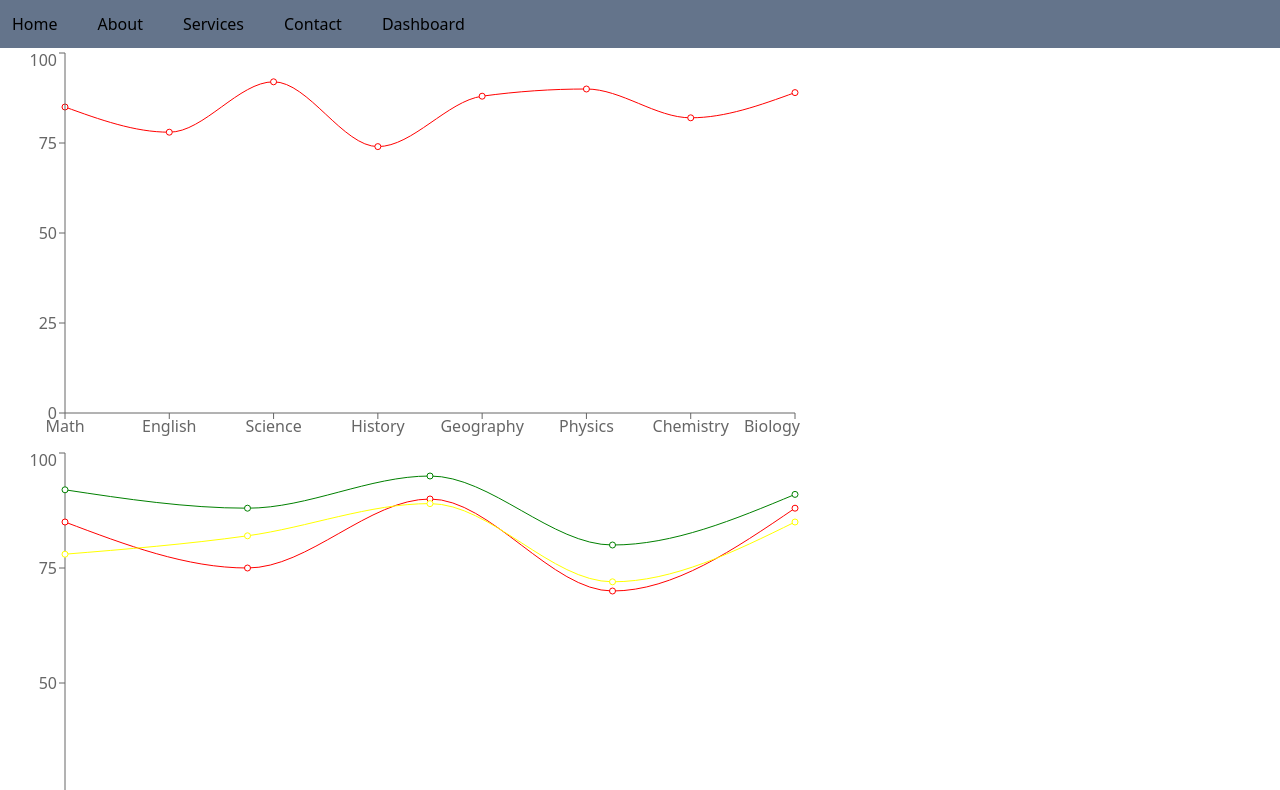
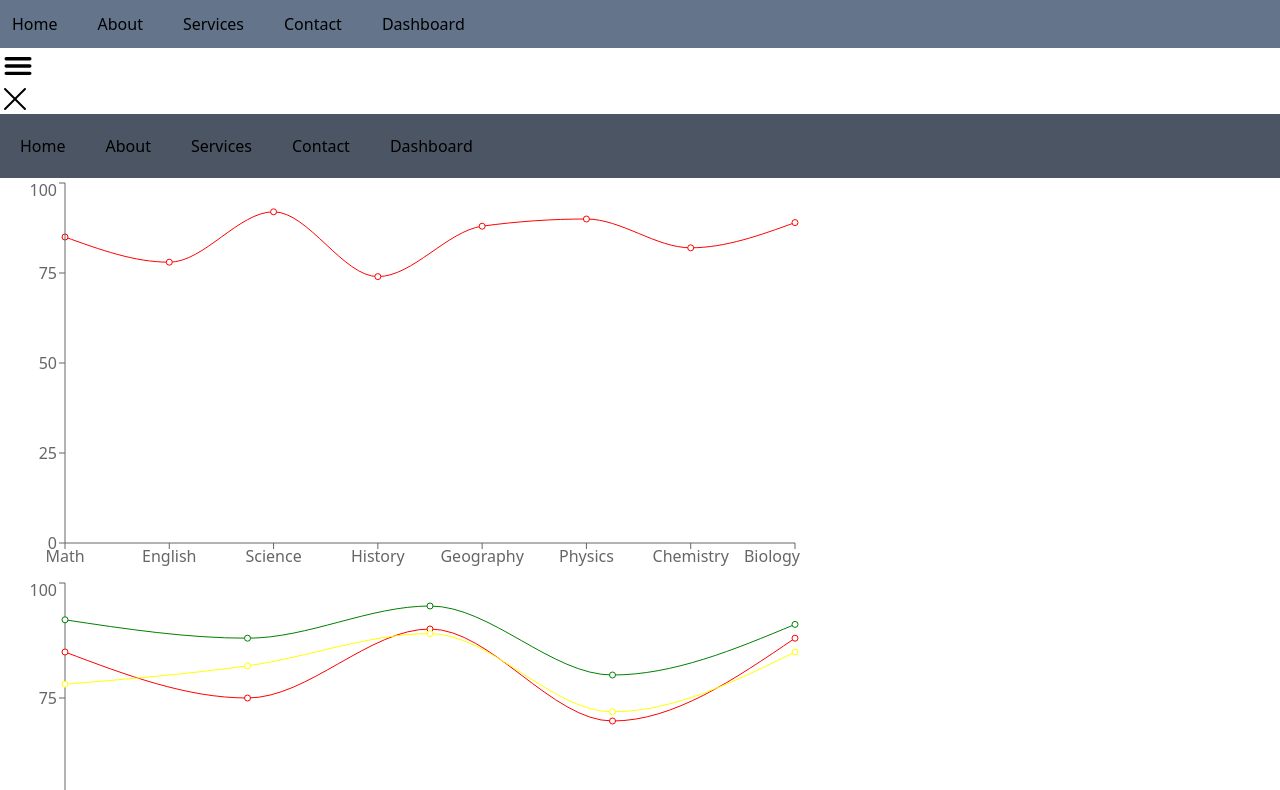
Before and after one commit to jnakht/price-options-module, a React (Vite) app: page / in a window 1280 px wide. Shown: the top 790 px of the page. Built offline with nearby package versions, Linux system fonts and the light colour scheme; no server answers.

Commit message:
navbar recap

```diff
--- a/src/App.jsx
+++ b/src/App.jsx
@@ -12,6 +12,7 @@ import PhonesBarChart from './Components/PhonesBarChart/PhonesBarChart'
 import ReactDatePicker from './Components/ReactDatePicker/ReactDatePicker'
 import { Audio } from 'react-loader-spinner'
 ;
+import NavbarRecap from './Components/NavbarRecap/NavbarRecap'
 
 function App() {
 
@@ -43,6 +44,7 @@ function App() {
     <>
       {/* <DaisyNav></DaisyNav> */}
       <NavBar></NavBar>
+      <NavbarRecap></NavbarRecap>
       <LineChart></LineChart>
       <MultiLineChart></MultiLineChart>
       <BarChart></BarChart>
--- /dev/null
+++ b/src/Components/NavbarRecap/LinkRecap.jsx
@@ -0,0 +1,11 @@
+
+const LinkRecap = ({route}) => {
+    const {path, name} = route;
+    return (
+        <div className="md:p-5">
+            <li><a href={path}>{name}</a></li>
+        </div>
+    );
+};
+
+export default LinkRecap;
--- /dev/null
+++ b/src/Components/NavbarRecap/NavbarRecap.jsx
@@ -0,0 +1,26 @@
+import LinkRecap from "./LinkRecap";
+import { IoMenu } from "react-icons/io5";
+import { RxCross1 } from "react-icons/rx";
+
+const NavbarRecap = () => {
+    const routes = [
+        { id: 1, path: "/", name: "Home" },
+        { id: 2, path: "/about", name: "About" },
+        { id: 3, path: "/services", name: "Services" },
+        { id: 4, path: "/contact", name: "Contact" },
+        { id: 5, path: "/dashboard", name: "Dashboard" }
+      ];
+    return (
+        <div>
+            <IoMenu className="text-4xl" />
+            <RxCross1 className="text-3xl"/>
+            <ul className="md:flex bg-gray-600 w-[200px] md:w-full rounded-xl md:rounded-none p-4 md:p-0">
+            {
+                routes.map(route => <LinkRecap route={route}></LinkRecap>)
+            }
+            </ul>
+        </div>
+    );
+};
+
+export default NavbarRecap;
```
